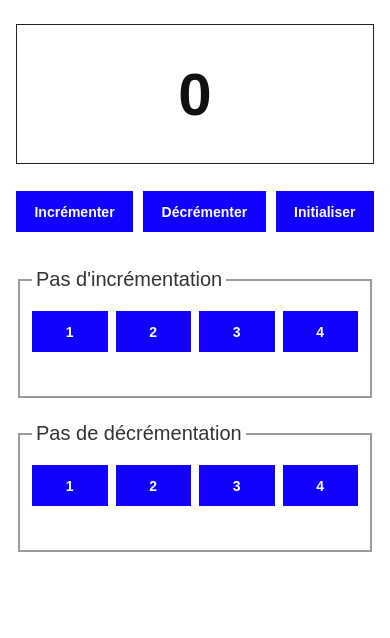
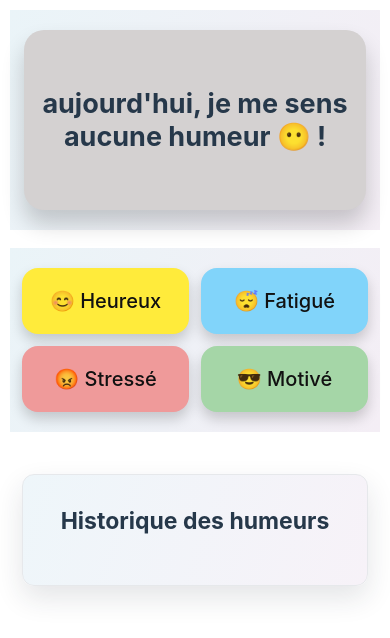
Before and after one commit to taha6nadir/react_cour, a React (Create React App) app: page / in a window 390 px wide. Shown: the top 638 px of the page. Built offline with nearby package versions, Linux system fonts and the light colour scheme.

Commit message:
exercice 1

```diff
--- a/src/App.jsx
+++ b/src/App.jsx
@@ -1,8 +1,12 @@
+import Counter from "./ex1/Counter.jsx";
+import MoodSelector from "./ex2/MoodSelector.jsx";
+function App() {
+  return (
+  <div>
+    {/* {      <Counter /> */}
+    <MoodSelector />
+  </div>
 
-import Counter from './ex1/Counter.jsx';
-function App() {
-  return(
-    <Counter />
   )
 }
 export default App;
--- /dev/null
+++ b/src/ex2/MoodDisplay.jsx
@@ -0,0 +1,8 @@
+function MoodDisplay(props) {
+    return (
+        <div className="mood-display" style={{ backgroundColor: props.color }}>
+            <p >aujourd'hui, je me sens {props.humeur}</p>
+        </div>
+    );
+}
+export default MoodDisplay;
--- /dev/null
+++ b/src/ex2/MoodSelector.css
@@ -0,0 +1,176 @@
+div:has(> .mood-selector) {
+    display: flex;
+    flex-direction: column;
+    gap: 28px;
+    width: min(100% - 32px, 1280px);
+    margin: 20px auto;
+}
+
+.mood-selector {
+    order: 2;
+    display: flex;
+    flex-wrap: wrap;
+    justify-content: center;
+    align-items: center;
+    gap: 24px;
+    box-sizing: border-box;
+    width: 100%;
+    margin: 0;
+    padding: 36px 40px;
+    background: linear-gradient(110deg, #eaf4f8 0%, #f4eef5 100%);
+}
+
+.mood-button {
+    flex: 0 1 250px;
+    min-height: 96px;
+    border: 0;
+    padding: 18px 24px;
+    color: #111;
+    font: inherit;
+    font-size: 30px;
+    font-weight: 500;
+    cursor: pointer;
+    border-radius: 22px;
+    box-shadow: 0 7px 13px rgb(0 0 0 / 18%);
+    transition: transform 160ms ease, box-shadow 160ms ease, filter 160ms ease;
+}
+
+.mood-button:hover {
+    transform: translateY(-2px);
+    filter: saturate(1.08);
+    box-shadow: 0 5px 12px rgb(0 0 0 / 14%);
+}
+
+.mood-button:active {
+    transform: translateY(0);
+}
+
+.mood-button:focus-visible {
+    outline: 3px solid #202020;
+    outline-offset: 3px;
+}
+
+.mood-display-container {
+    order: 1;
+    box-sizing: border-box;
+    width: 100%;
+    min-height: 336px;
+    margin: 0;
+    padding: 44px;
+    background: linear-gradient(110deg, #eaf4f8 0%, #f4eef5 100%);
+    text-align: center;
+}
+
+.mood-display {
+    display: grid;
+    min-height: 248px;
+    place-items: center;
+    box-sizing: border-box;
+    padding: 32px;
+    border-radius: 28px;
+    color: #26384a;
+    font-size: 42px;
+    font-weight: 650;
+    box-shadow: 0 14px 22px rgb(0 0 0 / 19%);
+}
+
+.mood-display p {
+    margin: 0;
+}
+
+@media (max-width: 480px) {
+    div:has(> .mood-selector) {
+        width: calc(100% - 20px);
+        gap: 18px;
+        margin: 10px auto;
+    }
+
+    .mood-selector {
+        gap: 12px;
+        padding: 20px 12px;
+    }
+
+    .mood-button {
+        flex: 1 1 145px;
+        min-height: 66px;
+        padding: 12px;
+        border-radius: 16px;
+        font-size: 20px;
+    }
+
+    .mood-display-container {
+        min-height: 0;
+        padding: 20px 14px;
+    }
+
+    .mood-display {
+        min-height: 180px;
+        padding: 20px 12px;
+        border-radius: 20px;
+        font-size: 27px;
+    }
+}
+
+.mood-selector + .mood-display-container + div {
+    order: 3;
+    box-sizing: border-box;
+    width: min(100% - 30px, 1500px);
+    min-height: 245px;
+    margin: 32px auto 16px;
+    padding: 48px 24px;
+    border: 1px solid #e6e8eb;
+    border-radius: 16px;
+    background: linear-gradient(110deg, #eef6fa 0%, #f7f2f8 100%);
+    box-shadow: 0 12px 28px rgb(29 42 56 / 12%);
+    text-align: center;
+}
+
+.mood-selector + .mood-display-container + div > h2 {
+    margin: 12px 0 22px;
+    color: #26384a;
+    font-size: 30px;
+    font-weight: 700;
+}
+
+.mood-history-item {
+    display: inline-flex;
+    vertical-align: middle;
+}
+
+.mood-history-label {
+    display: inline-flex;
+    align-items: center;
+    justify-content: center;
+    min-width: 78px;
+    min-height: 50px;
+    box-sizing: border-box;
+    margin: 0 6px 8px;
+    padding: 10px 20px;
+    border-radius: 13px;
+    color: #171717;
+    font-size: 20px;
+    font-weight: 500;
+    box-shadow: 0 3px 7px rgb(0 0 0 / 14%);
+}
+
+@media (max-width: 600px) {
+    .mood-selector + .mood-display-container + div {
+        width: calc(100% - 24px);
+        min-height: 0;
+        margin-top: 24px;
+        padding: 28px 12px;
+        border-radius: 12px;
+    }
+
+    .mood-selector + .mood-display-container + div > h2 {
+        margin-top: 4px;
+        font-size: 23px;
+    }
+
+    .mood-history-label {
+        min-height: 44px;
+        margin: 0 4px 8px;
+        padding: 8px 14px;
+        font-size: 17px;
+    }
+}
--- /dev/null
+++ b/src/ex2/MoodSelector.jsx
@@ -0,0 +1,46 @@
+import { useState } from "react";
+import "./MoodSelector.css";
+import MoodDisplay from "./MoodDisplay";
+import MoodHistorique from "./moodhistorique";
+function MoodSelector() {
+  const moods = [
+    { label: "😊 Heureux", value: "Heureux !", color: "#ffeb3b" },
+    { label: "😴 Fatigué", value: "Fatigué !", color: "#81d4fa" },
+    { label: "😡 Stressé", value: "Stressé !", color: "#ef9a9a" },
+    { label: "😎 Motivé", value: "Motivé !", color: "#a5d6a7" },
+  ];
+  const [selectedMood, setSelectedMood] = useState(null);
+  const [moodHistory, setMoodHistory] = useState([]);
+
+  function handleMoodClick(mood) {
+    setSelectedMood(mood);
+    setMoodHistory((history) => [...history, mood]);
+  }
+
+  return (
+    <div>
+
+    <div className="mood-selector">
+      {moods.map((Mood, index) => (
+        <button
+          className="mood-button"
+          key={index}
+          value={Mood.value}
+          style={{ backgroundColor: Mood.color }}
+          onClick={() =>{
+            handleMoodClick(Mood);
+        }}
+        >
+          {Mood.label}
+        </button>
+      ))}
+
+    </div>
+        <div className="mood-display-container">
+        <MoodDisplay humeur={selectedMood ? selectedMood.value : "aucune humeur 😶 !"} color={selectedMood ? selectedMood.color : "#d4d1d1"} />
+        </div>
+        <MoodHistorique humeurs={moodHistory} />
+    </div>
+  );
+}
+export default MoodSelector;
--- /dev/null
+++ b/src/ex2/moodhistorique.jsx
@@ -0,0 +1,19 @@
+function MoodHistorique(props) {
+  return (
+    <div>
+      <h2>Historique des humeurs</h2>
+      {props.humeurs.map((item, index) => (
+        <div key={index} className="mood-history-item">
+          <div
+            className="mood-history-label"
+            style={{ backgroundColor: item.color }}
+          >
+            {item.value}
+          </div>
+        </div>
+      ))}
+    </div>
+  );
+}
+
+export default MoodHistorique;
```
